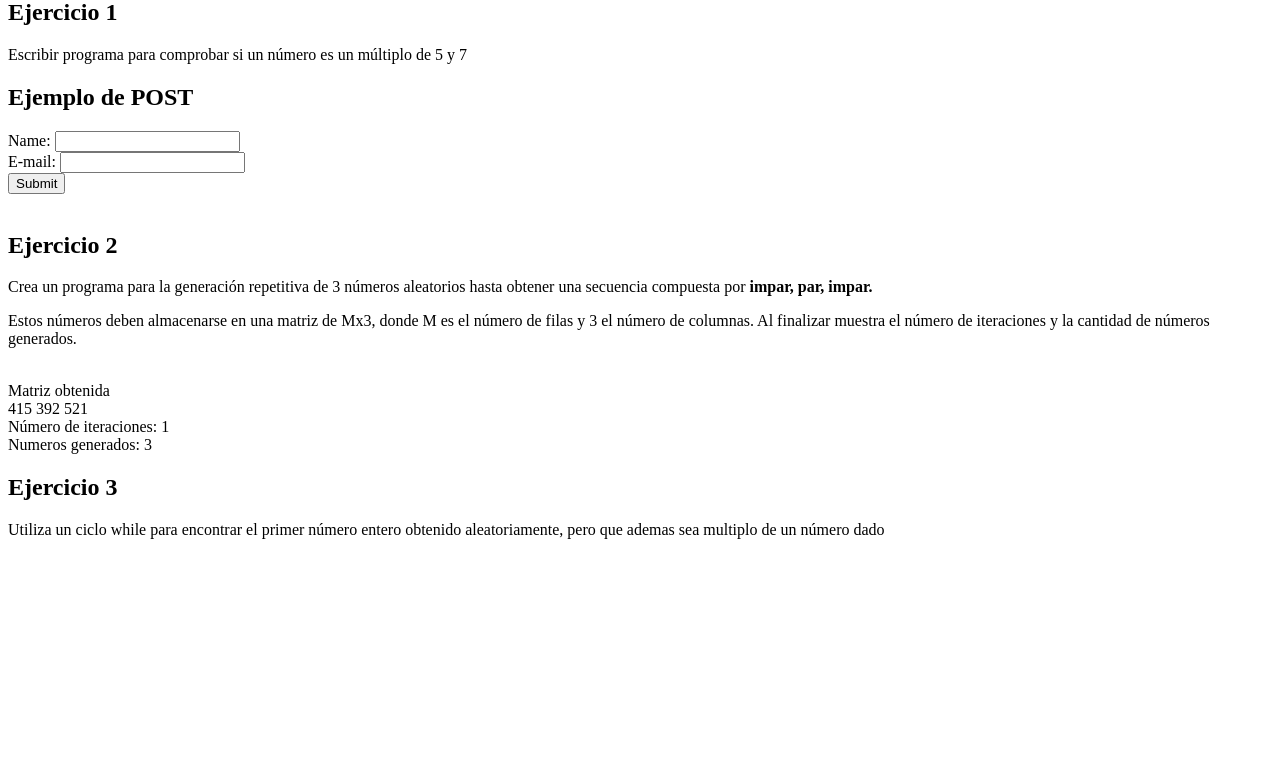
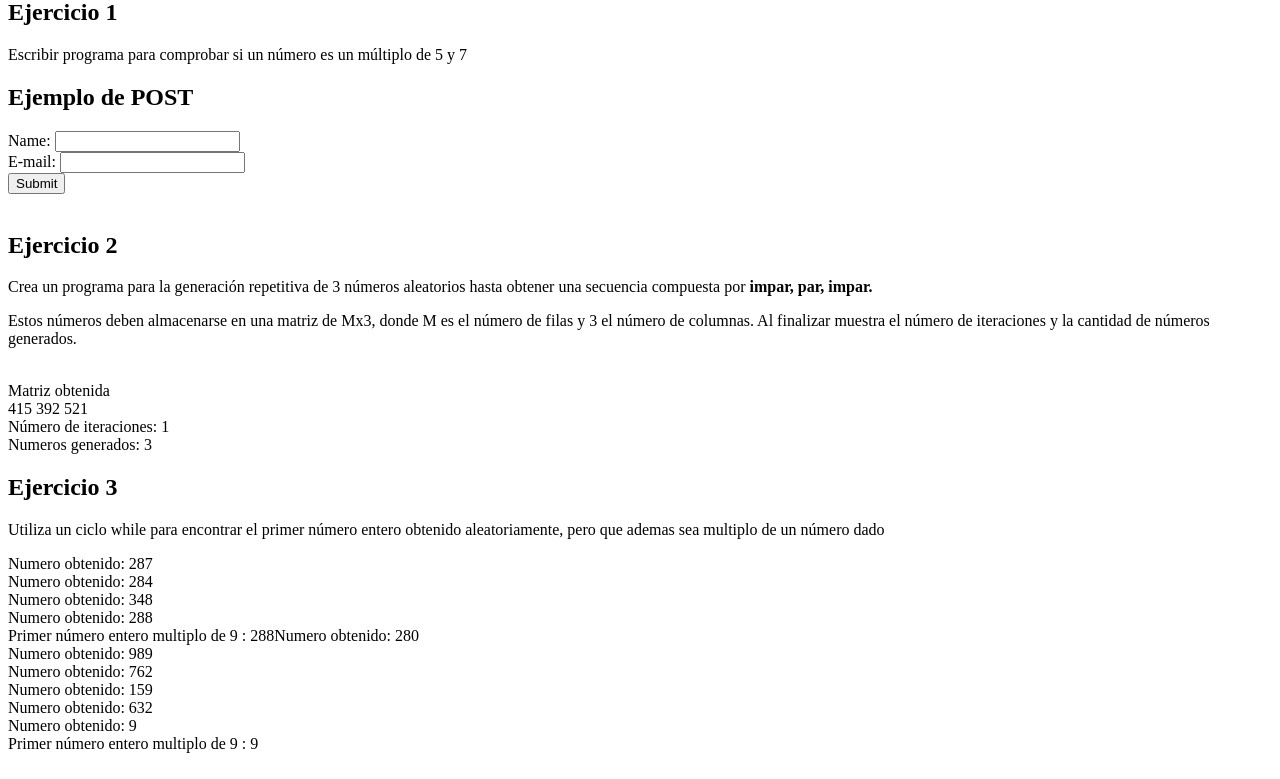
Before and after one commit to Gael024/tec_web, a PHP site: page /tecweb/ in a window 1280 px wide. Shown: the part 21-800 px from the top of the page. Run offline with PHP 8.4, Linux system fonts and the light colour scheme.

Commit message:
Ejercicio 3

```diff
--- a/practicas/p06/index.php
+++ b/practicas/p06/index.php
@@ -95,5 +95,45 @@
 <p>Utiliza un ciclo while para encontrar el primer número entero obtenido aleatoriamente, pero que ademas sea multiplo
     de un número dado</p>
 
+    <?php
+
+     $N_dado = 9;
+     $N_aleatorio = 0;
+
+     while ( $N_aleatorio == 0 ||$N_aleatorio%$N_dado !=0){
+
+        $N_aleatorio = rand(1,1000);
+
+        echo "Numero obtenido: $N_aleatorio";
+        echo "<br>";
+
+     }
+
+     echo "Primer número entero multiplo de $N_dado : $N_aleatorio";
+
+     /* VARIANTE DO-WHILE*/
+
+    /*------------------ */
+
+     $N_dado=9;
+     $N_aleatorio = 0;
+
+     do{
+
+     $N_aleatorio = rand(1,1000);
+
+     echo "Numero obtenido: $N_aleatorio";
+     echo "<br>";
+
+
+     }while($N_aleatorio%$N_dado !=0);
+
+     echo "Primer número entero multiplo de $N_dado : $N_aleatorio";
+
+
+    /*------------------ */
+
+    ?>
+
 </body>
 </html>
```
